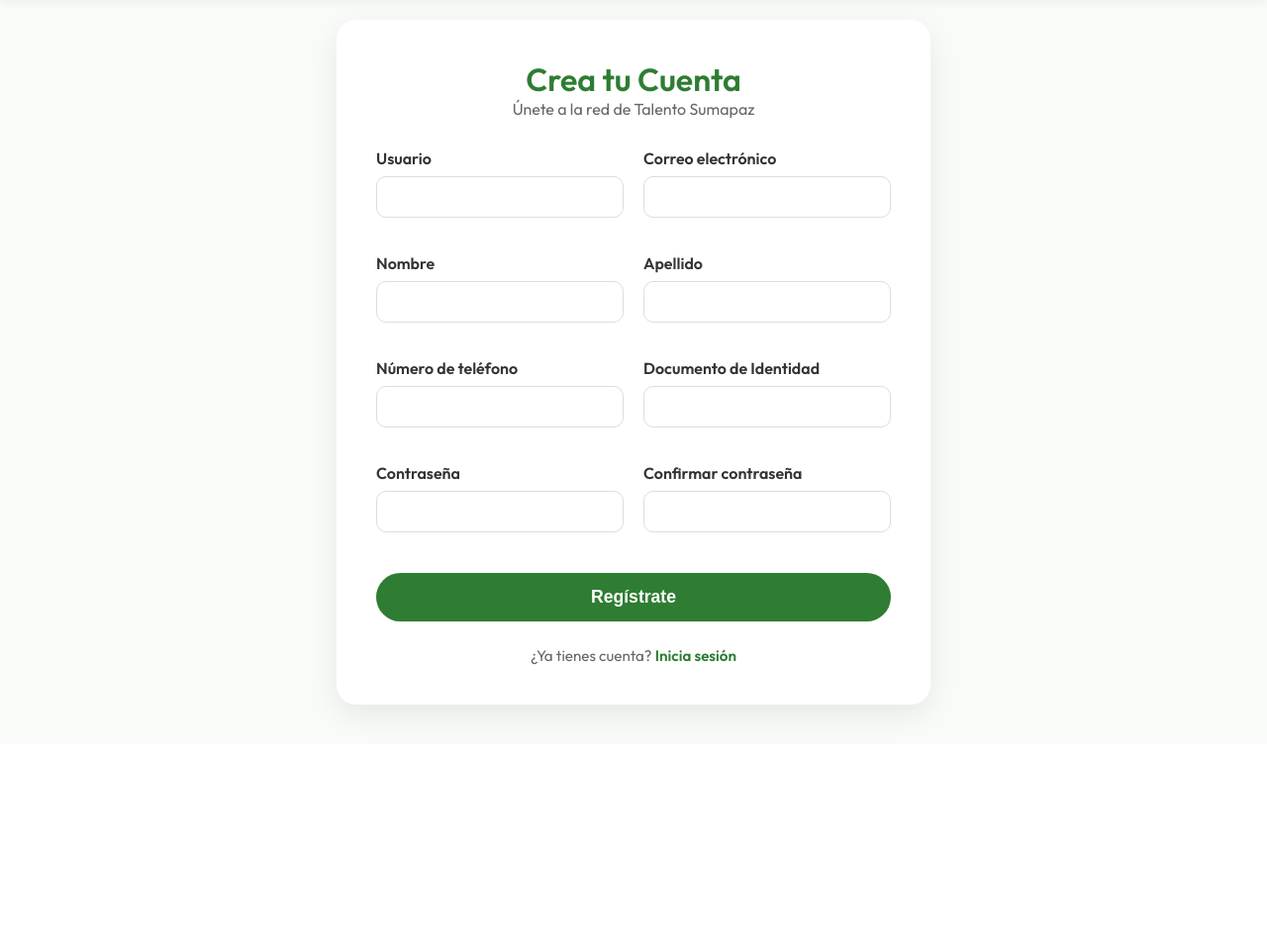
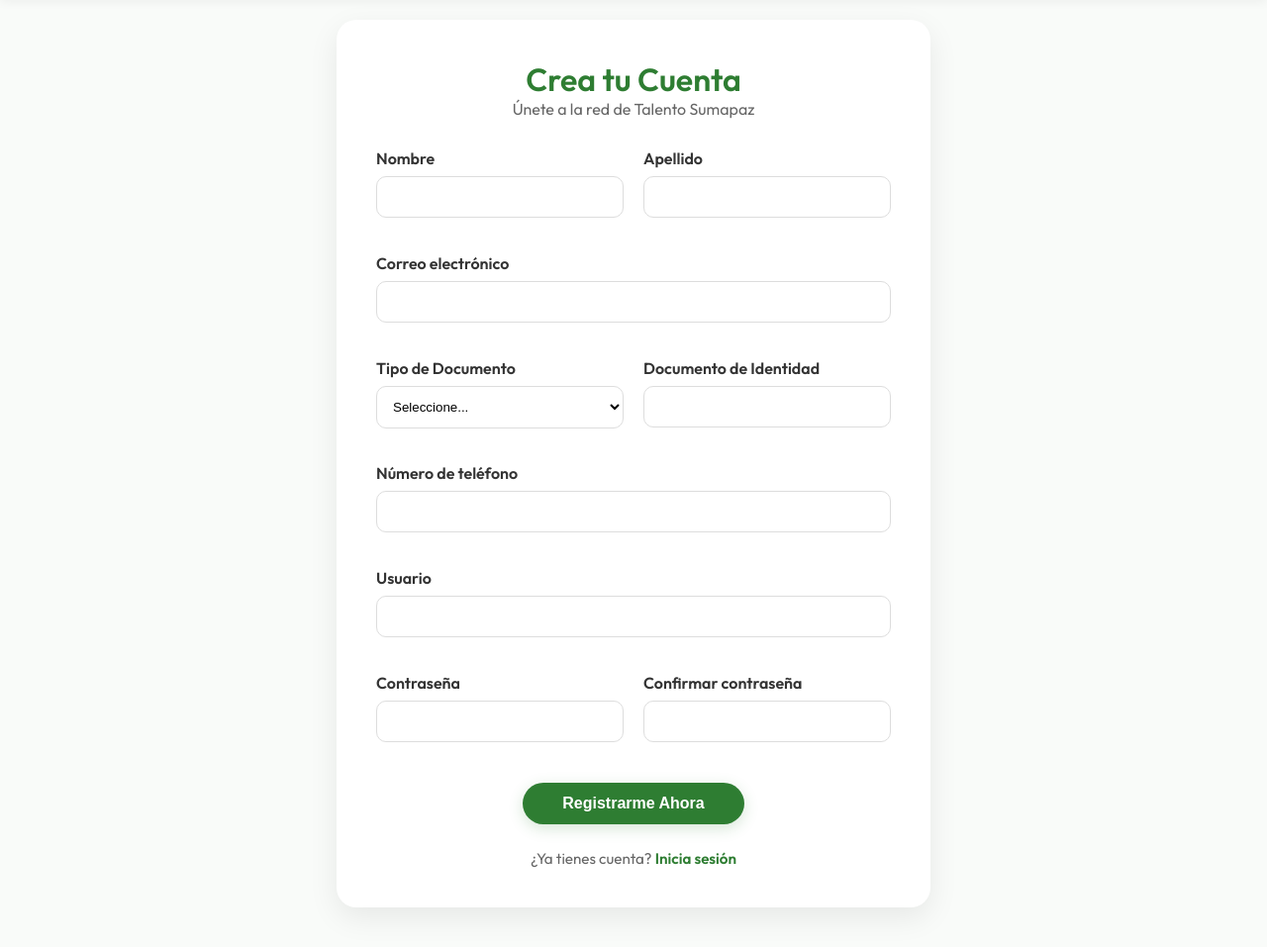
Before and after one commit to somossumapaz-collab/somossumapaz-web, a PHP site: page /register_page.php in a window 1280 px wide. Shown: the part 70-1027 px from the top of the page at 99% size. Before the commit the page ends 798 px from the top, so only its background shows below. Run offline with PHP 8.4, Linux system fonts and the light colour scheme.

Commit message:
creación de estrategia 1

```diff
--- a/api/register.php
+++ b/api/register.php
@@ -9,11 +9,12 @@ if ($_SERVER['REQUEST_METHOD'] === 'POST') {
     $apellido = $_POST['apellido'] ?? '';
     $telefono = $_POST['phone'] ?? ''; // From form 'phone'
     $documento = $_POST['documento'] ?? '';
+    $tipo_documento = $_POST['tipo_documento'] ?? '';
     $password = $_POST['password'] ?? '';
     $confirm = $_POST['confirm_password'] ?? '';
 
-    if (empty($usuario) || empty($password) || empty($email)) {
-        $_SESSION['flash_message'] = "El usuario, el correo y la contraseña son obligatorios";
+    if (empty($usuario) || empty($password) || empty($email) || empty($documento) || empty($tipo_documento)) {
+        $_SESSION['flash_message'] = "Todos los campos obligatorios deben ser completados";
         header('Location: ../register_page.php');
         exit;
     }
@@ -31,6 +32,7 @@ if ($_SERVER['REQUEST_METHOD'] === 'POST') {
         'apellido' => $apellido,
         'telefono' => $telefono,
         'documento' => $documento,
+        'tipo_documento' => $tipo_documento,
         'password' => $password
     ];
 
--- a/register_page.php
+++ b/register_page.php
@@ -8,19 +8,7 @@
     </div>
 
     <form action="api/register.php" method="POST">
-        <div style="display: grid; grid-template-columns: 1fr 1fr; gap: 20px; margin-bottom: 20px;">
-            <div>
-                <label style="display: block; margin-bottom: 8px; font-weight: 600;">Usuario</label>
-                <input type="text" name="username" required
-                    style="width: 100%; padding: 12px; border: 1px solid #ddd; border-radius: 10px; outline: none;">
-            </div>
-            <div>
-                <label style="display: block; margin-bottom: 8px; font-weight: 600;">Correo electrónico</label>
-                <input type="email" name="email" required
-                    style="width: 100%; padding: 12px; border: 1px solid #ddd; border-radius: 10px; outline: none;">
-            </div>
-        </div>
-
+        <!-- Fila 1: Nombre y Apellido -->
         <div style="display: grid; grid-template-columns: 1fr 1fr; gap: 20px; margin-bottom: 20px;">
             <div>
                 <label style="display: block; margin-bottom: 8px; font-weight: 600;">Nombre</label>
@@ -34,11 +22,25 @@
             </div>
         </div>
 
+        <!-- Fila 2: Correo Electrónico -->
+        <div style="margin-bottom: 20px;">
+            <label style="display: block; margin-bottom: 8px; font-weight: 600;">Correo electrónico</label>
+            <input type="email" name="email" required
+                style="width: 100%; padding: 12px; border: 1px solid #ddd; border-radius: 10px; outline: none;">
+        </div>
+
+        <!-- Fila 3: Tipo Documento y Documento -->
         <div style="display: grid; grid-template-columns: 1fr 1fr; gap: 20px; margin-bottom: 20px;">
             <div>
-                <label style="display: block; margin-bottom: 8px; font-weight: 600;">Número de teléfono</label>
-                <input type="tel" name="phone" required
-                    style="width: 100%; padding: 12px; border: 1px solid #ddd; border-radius: 10px; outline: none;">
+                <label style="display: block; margin-bottom: 8px; font-weight: 600;">Tipo de Documento</label>
+                <select name="tipo_documento" required
+                    style="width: 100%; padding: 12px; border: 1px solid #ddd; border-radius: 10px; outline: none; background: white;">
+                    <option value="">Seleccione...</option>
+                    <option value="CC">Cédula de Ciudadanía</option>
+                    <option value="CE">Cédula de Extranjería</option>
+                    <option value="TI">Tarjeta de Identidad</option>
+                    <option value="PAS">Pasaporte</option>
+                </select>
             </div>
             <div>
                 <label style="display: block; margin-bottom: 8px; font-weight: 600;">Documento de Identidad</label>
@@ -47,6 +49,21 @@
             </div>
         </div>
 
+        <!-- Fila 4: Número de Teléfono -->
+        <div style="margin-bottom: 20px;">
+            <label style="display: block; margin-bottom: 8px; font-weight: 600;">Número de teléfono</label>
+            <input type="tel" name="phone" required
+                style="width: 100%; padding: 12px; border: 1px solid #ddd; border-radius: 10px; outline: none;">
+        </div>
+
+        <!-- Fila 5: Usuario -->
+        <div style="margin-bottom: 20px;">
+            <label style="display: block; margin-bottom: 8px; font-weight: 600;">Usuario</label>
+            <input type="text" name="username" required
+                style="width: 100%; padding: 12px; border: 1px solid #ddd; border-radius: 10px; outline: none;">
+        </div>
+
+        <!-- Fila 6: Contraseña y Confirmar -->
         <div style="display: grid; grid-template-columns: 1fr 1fr; gap: 20px; margin-bottom: 25px;">
             <div>
                 <label style="display: block; margin-bottom: 8px; font-weight: 600;">Contraseña</label>
@@ -60,8 +77,12 @@
             </div>
         </div>
 
-        <button type="submit" class="btn-register"
-            style="width: 100%; border: none; padding: 14px; font-size: 1.1rem; cursor: pointer; font-weight: 600;">Regístrate</button>
+        <div style="text-align: center;">
+            <button type="submit" class="btn-register"
+                style="border: none; padding: 12px 40px; font-size: 1rem; cursor: pointer; font-weight: 600; border-radius: 30px; box-shadow: 0 4px 15px rgba(46, 125, 50, 0.2);">
+                Registrarme Ahora
+            </button>
+        </div>
     </form>
 
     <p style="text-align: center; margin-top: 25px; color: #666; font-size: 0.95rem;">
```
Also changed, not shown: database_functions.php (+5 -3 lines).
